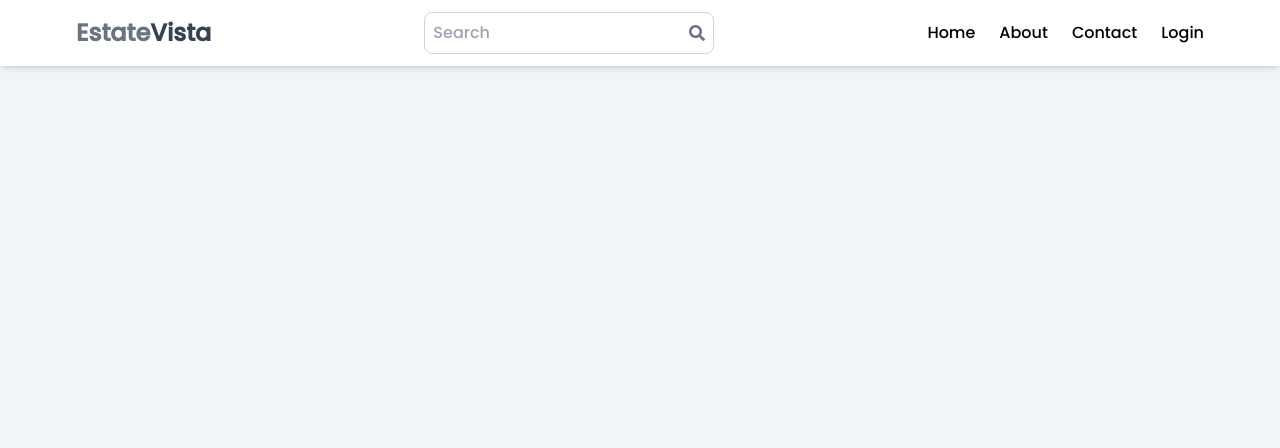
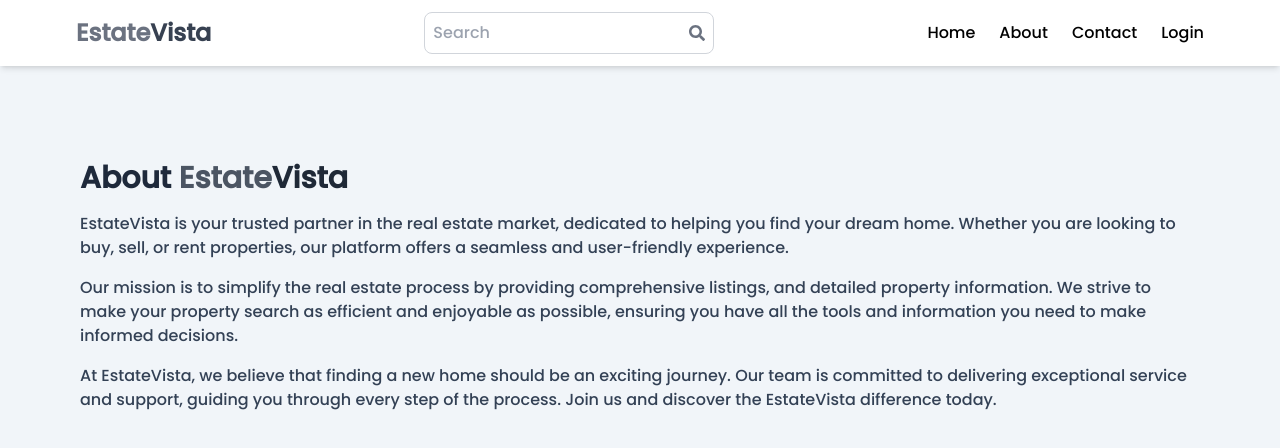
Before and after one commit to Het1203/EstateVista-RealEstate-Web-Application, a React (Vite) app in the folder client/: page /about in a window 1280 px wide. Shown: the top 448 px of the page. Built offline with nearby package versions, Linux system fonts and the light colour scheme; no server answers.

Commit message:
add about page

```diff
--- a/client/src/pages/About.jsx
+++ b/client/src/pages/About.jsx
@@ -2,8 +2,13 @@ import React from 'react'
 
 export default function About() {
     return (
-        <div>
-
+        <div className='py-20 px-4 max-w-6xl mt-20 mx-auto'>
+            <h1 className='text-3xl font-bold mb-4 text-slate-800'>About <span className='text-gray-600'>Estate</span><span className='text-gray-800'>Vista</span></h1>
+            <p className='mb-4 text-slate-700'>EstateVista is your trusted partner in the real estate market, dedicated to helping you find your dream home. Whether you are looking to buy, sell, or rent properties, our platform offers a seamless and user-friendly experience.</p>
+            <p className='mb-4 text-slate-700'>
+                Our mission is to simplify the real estate process by providing comprehensive listings, and detailed property information. We strive to make your property search as efficient and enjoyable as possible, ensuring you have all the tools and information you need to make informed decisions.
+            </p>
+            <p className='mb-4 text-slate-700'>At EstateVista, we believe that finding a new home should be an exciting journey. Our team is committed to delivering exceptional service and support, guiding you through every step of the process. Join us and discover the EstateVista difference today.</p>
         </div>
     )
 }
```
